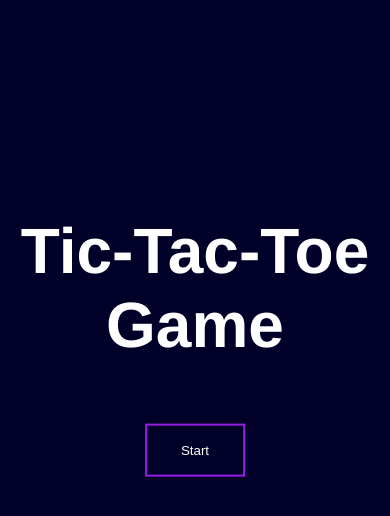
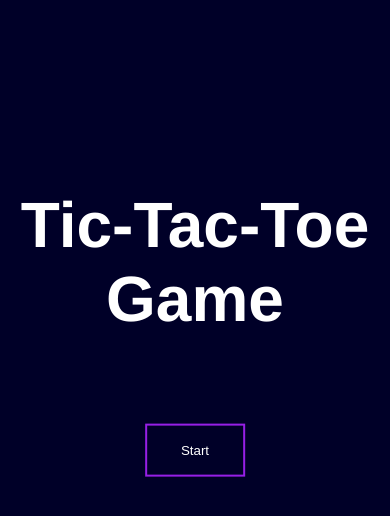
Before and after one commit to Jesse0502/tic-tac-toe, a plain HTML site: page index.html in a window 390 px wide. Shown: the part 56-572 px from the top of the page. Drawn offline with Linux system fonts and the light colour scheme.

Commit message:
Update styles.css

```diff
--- a/styles.css
+++ b/styles.css
@@ -91,7 +91,7 @@ body {
 
 @media all and (max-width:800px) {
     .heading-main {
-        padding-top: 25vh;
+        padding-top: 22vh;
     }
     .start-btn {
         margin-top: 10vh;
```
